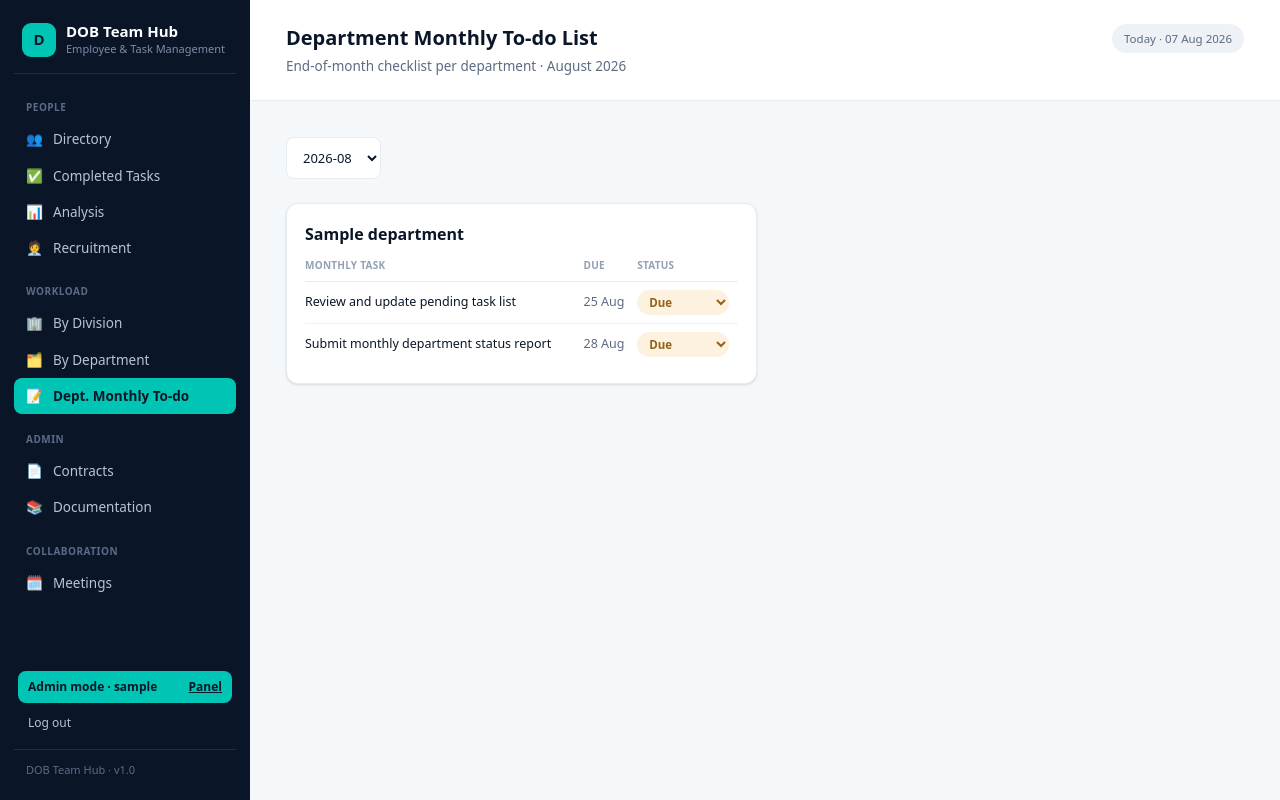
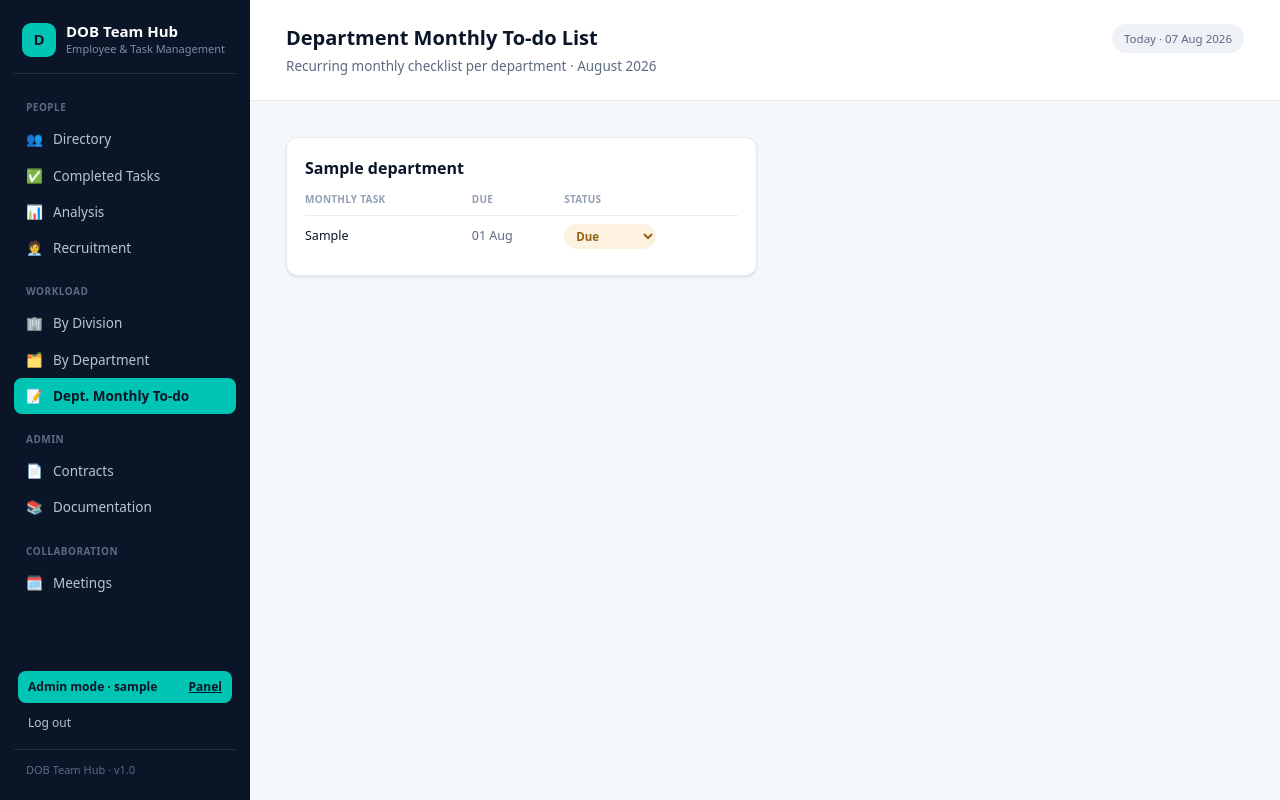
Before and after one commit to dawnbioai/hr_task, a Django app: page /department-monthly-todo/ in a window 1280 px wide. Run offline with Django 5.2, Linux system fonts and the light colour scheme; a user stored in the database is signed in; tables that the repository leaves empty hold one stand-in row (values such as "Sample post"); style sheets or scripts are compiled from the project's sources; some libraries are stand-ins or nearby versions.

Commit message:
Fix production docs 404, simplify Dept Monthly To-do, enforce division/department order
- Serve MEDIA files unconditionally (was DEBUG-only, causing 404 on uploaded
  document downloads in production).
- Department Monthly To-do rebuilt: no more month-based auto-regeneration.
  Admin sets up a permanent recurring checklist per department once; the
  page always shows the current month and just tracks whether each item's
  been completed this month (auto-resets on the 1st).
- Added Division.order and made Department/Opening ordering follow it, so
  Division & Department always list as: General, Central Operation
  Division, Growth Division, DBS, IBAI, DiLab, BSDS, everywhere.

```diff
--- a/django_app/dobhub/urls.py
+++ b/django_app/dobhub/urls.py
@@ -15,14 +15,25 @@ Including another URLconf
     2. Add a URL to urlpatterns:  path('blog/', include('blog.urls'))
 """
 from django.conf import settings
-from django.conf.urls.static import static
+from django.urls import include, path
+from django.views.static import serve as serve_static
+
 from django.contrib import admin
-from django.urls import include, path
 
 urlpatterns = [
     path('admin/', admin.site.urls),
     path('', include('hub.urls')),
 ]
 
-if settings.DEBUG:
-    urlpatterns += static(settings.MEDIA_URL, document_root=settings.MEDIA_ROOT)
+# Serve uploaded documents/CVs unconditionally (not just when DEBUG=True).
+# This is a small internal tool on shared hosting with no separate media
+# server/CDN, so Django serving MEDIA directly is the pragmatic choice here
+# — Django's own docs flag this as unsuitable for high-traffic production,
+# which doesn't apply to this app's scale.
+urlpatterns += [
+    path(
+        f"{settings.MEDIA_URL.lstrip('/')}<path:path>",
+        serve_static,
+        {"document_root": settings.MEDIA_ROOT},
+    ),
+]
--- a/django_app/hub/management/commands/seed_demo_data.py
+++ b/django_app/hub/management/commands/seed_demo_data.py
@@ -16,7 +16,7 @@ from hub.models import (
 
 DIVISIONS = [
     "General", "Central Operation Division", "Growth Division",
-    "DBS", "IBAI", "BSDS", "DiLab",
+    "DBS", "IBAI", "DiLab", "BSDS",
 ]
 
 DEPARTMENT_DIVISION_MAP = {
@@ -316,8 +316,8 @@ class Command(BaseCommand):
             self.stdout.write(self.style.WARNING("Cleared existing hub data."))
 
         divisions = {}
-        for name in DIVISIONS:
-            div, _ = Division.objects.get_or_create(name=name)
+        for index, name in enumerate(DIVISIONS):
+            div, _ = Division.objects.update_or_create(name=name, defaults={"order": index})
             divisions[name] = div
 
         departments = {}
--- a/django_app/hub/monthly_tasks.py
+++ b/django_app/hub/monthly_tasks.py
@@ -1,5 +1,3 @@
-import calendar
-
 PRIORITY_DEPARTMENTS = ["HR Dept.", "Finance Dept."]
 
 TEMPLATES = {
@@ -48,17 +46,19 @@ def get_template(department_name):
     return TEMPLATES.get(department_name, DEFAULT_TEMPLATE)
 
 
-def ensure_monthly_tasks(month_date):
-    """Idempotently create this month's checklist rows for every department."""
+def seed_default_tasks():
+    """One-time setup: create each department's permanent recurring checklist.
+
+    Idempotent (department, task) upsert — safe to call more than once.
+    Nothing here is month-specific; there's no per-month regeneration.
+    """
     from .models import Department, DepartmentMonthlyTask
 
-    last_day = calendar.monthrange(month_date.year, month_date.month)[1]
     for dept in Department.objects.all():
         for task_desc, day in get_template(dept.name):
-            due_date = month_date.replace(day=min(day, last_day))
             DepartmentMonthlyTask.objects.get_or_create(
-                department=dept, month=month_date, task=task_desc,
-                defaults={"due_date": due_date},
+                department=dept, task=task_desc,
+                defaults={"due_day": day},
             )
 
 
@@ -66,6 +66,6 @@ def ordered_departments(queryset):
     def sort_key(d):
         if d.name in PRIORITY_DEPARTMENTS:
             return (0, PRIORITY_DEPARTMENTS.index(d.name), "")
-        return (1, 0, d.name)
+        return (1, d.division.order, d.name)
 
     return sorted(queryset, key=sort_key)
--- a/django_app/hub/templates/hub/department_monthly_todo.html
+++ b/django_app/hub/templates/hub/department_monthly_todo.html
@@ -1,17 +1,9 @@
 {% extends "base.html" %}
 {% block page_title %}Department Monthly To-do List — DOB Team Hub{% endblock %}
 {% block page_heading %}Department Monthly To-do List{% endblock %}
-{% block page_subtitle %}End-of-month checklist per department · {{ month_label }}{% endblock %}
+{% block page_subtitle %}Recurring monthly checklist per department · {{ month_label }}{% endblock %}
 
 {% block content %}
-<form method="get" class="mb-6">
-    <select name="month" onchange="this.form.submit()" class="text-[13px] px-3 py-2.5 rounded-lg border border-[#E7ECF1] bg-white">
-        {% for m in months %}
-        <option value="{{ m }}" {% if selected_month == m %}selected{% endif %}>{{ m }}</option>
-        {% endfor %}
-    </select>
-</form>
-
 <div class="grid gap-4 grid-cols-1 md:grid-cols-2">
     {% for group in groups %}
     <div class="bg-white border rounded-xl shadow-sm p-4.5 {% if group.priority %}border-[#00C4B4]{% else %}border-[#E7ECF1]{% endif %}">
@@ -28,32 +20,32 @@
                 </tr>
             </thead>
             <tbody>
-            {% for t in group.tasks %}
+            {% for row in group.rows %}
                 <tr class="border-b border-[#F0F3F6] last:border-0">
-                    <td class="py-2 pr-2">{{ t.task }}</td>
-                    <td class="py-2 pr-2 text-[#5B6B82] whitespace-nowrap">{{ t.due_date|date:"d M" }}</td>
+                    <td class="py-2 pr-2">{{ row.task.task }}</td>
+                    <td class="py-2 pr-2 text-[#5B6B82] whitespace-nowrap">{{ row.due_date|date:"d M" }}</td>
                     <td class="py-2">
                         {% if user.is_staff %}
-                        <form method="post" action="{% url 'department_monthly_todo_update' t.pk %}">
+                        <form method="post" action="{% url 'department_monthly_todo_update' row.task.pk %}">
                             {% csrf_token %}
                             <input type="hidden" name="next" value="{{ request.get_full_path }}">
                             <select name="status" onchange="this.form.submit()"
                                     class="text-[11.5px] font-semibold px-2 py-1 rounded-full border-0 cursor-pointer
-                                    {% if t.status == 'complete' %}bg-[#E3FBF8] text-[#046B62]{% else %}bg-[#FDF1DF] text-[#946318]{% endif %}">
-                                <option value="due" {% if t.status == "due" %}selected{% endif %}>Due</option>
-                                <option value="complete" {% if t.status == "complete" %}selected{% endif %}>Complete</option>
+                                    {% if row.complete %}bg-[#E3FBF8] text-[#046B62]{% else %}bg-[#FDF1DF] text-[#946318]{% endif %}">
+                                <option value="due" {% if not row.complete %}selected{% endif %}>Due</option>
+                                <option value="complete" {% if row.complete %}selected{% endif %}>Complete</option>
                             </select>
                         </form>
                         {% else %}
                         <span class="text-[11.5px] font-semibold px-2.5 py-1 rounded-full
-                            {% if t.status == 'complete' %}bg-[#E3FBF8] text-[#046B62]{% else %}bg-[#FDF1DF] text-[#946318]{% endif %}">
-                            {{ t.get_status_display }}
+                            {% if row.complete %}bg-[#E3FBF8] text-[#046B62]{% else %}bg-[#FDF1DF] text-[#946318]{% endif %}">
+                            {% if row.complete %}Complete{% else %}Due{% endif %}
                         </span>
                         {% endif %}
                     </td>
                 </tr>
             {% empty %}
-                <tr><td class="py-3 text-[#5B6B82]" colspan="3">No checklist items.</td></tr>
+                <tr><td class="py-3 text-[#5B6B82]" colspan="3">No checklist items yet.</td></tr>
             {% endfor %}
             </tbody>
         </table>
--- a/django_app/hub/views.py
+++ b/django_app/hub/views.py
@@ -20,7 +20,7 @@ from .models import (
     RecruitmentRound,
     Task,
 )
-from .monthly_tasks import PRIORITY_DEPARTMENTS, ensure_monthly_tasks, ordered_departments
+from .monthly_tasks import PRIORITY_DEPARTMENTS, ordered_departments
 
 
 def home(request):
@@ -61,7 +61,7 @@ def directory(request):
             Q(name__icontains=q) | Q(role__icontains=q)
             | Q(department__name__icontains=q) | Q(division__name__icontains=q)
         )
-    employees = employees.order_by("division__name", "department__name", "name")
+    employees = employees.order_by("division__order", "department__name", "name")
 
     divisions = {}
     for emp in employees:
@@ -277,7 +277,7 @@ def analysis(request):
     division_id = request.GET.get("division", "all")
     month = request.GET.get("month", "all")
     months = _completed_months()
-    divisions = Division.objects.filter(employees__isnull=False).distinct().order_by("name")
+    divisions = Division.objects.filter(employees__isnull=False).distinct().order_by("order", "name")
 
     employees = Employee.objects.filter(is_active=True).order_by("name")
     if division_id != "all":
@@ -345,7 +345,7 @@ def meetings_list(request):
     abs_rows = sorted(absence_counts.items(), key=lambda kv: -kv[1])
 
     months = sorted({m.date.strftime("%Y-%m") for m in all_meetings}, reverse=True)
-    departments = Department.objects.order_by("name")
+    departments = Department.objects.order_by("division__order", "name")
 
     month = request.GET.get("month", "all")
     department_id = request.GET.get("department", "all")
@@ -367,7 +367,7 @@ def meetings_list(request):
         "div_rows": div_rows, "abs_rows": abs_rows,
         "months": months, "departments": departments,
         "selected_month": month, "selected_department": department_id,
-        "all_divisions": Division.objects.order_by("name"),
+        "all_divisions": Division.objects.order_by("order", "name"),
         "all_employees": Employee.objects.filter(is_active=True).order_by("name"),
     })
 
@@ -390,40 +390,23 @@ def meeting_create(request):
     return redirect("meetings_list")
 
 
-def _month_range_options(back=5, forward=1):
-    center = date.today().replace(day=1)
-    months = [(center + relativedelta(months=i)).strftime("%Y-%m") for i in range(-back, forward + 1)]
-    return sorted(set(months), reverse=True)
-
-
 @login_required
 def department_monthly_todo(request):
-    month_str = request.GET.get("month", date.today().strftime("%Y-%m"))
-    try:
-        year, mon = map(int, month_str.split("-"))
-        month_date = date(year, mon, 1)
-    except (ValueError, TypeError):
-        month_date = date.today().replace(day=1)
-        month_str = month_date.strftime("%Y-%m")
-
-    ensure_monthly_tasks(month_date)
-
-    months = _month_range_options()
-    if month_str not in months:
-        months.insert(0, month_str)
-        months.sort(reverse=True)
+    today = date.today()
 
     groups = []
-    for dept in ordered_departments(Department.objects.all()):
-        tasks = DepartmentMonthlyTask.objects.filter(department=dept, month=month_date).order_by("due_date")
+    for dept in ordered_departments(Department.objects.select_related("division")):
+        rows = [
+            {"task": t, "due_date": t.due_date_for(today), "complete": t.is_complete_for(today)}
+            for t in dept.monthly_tasks.order_by("due_day", "task")
+        ]
         groups.append({
-            "department": dept, "tasks": tasks,
+            "department": dept, "rows": rows,
             "priority": dept.name in PRIORITY_DEPARTMENTS,
         })
 
     return render(request, "hub/department_monthly_todo.html", {
-        "groups": groups, "months": months, "selected_month": month_str,
-        "month_label": month_date.strftime("%B %Y"),
+        "groups": groups, "month_label": today.strftime("%B %Y"),
     })
 
 
@@ -434,8 +417,11 @@ def department_monthly_todo_update(request, pk):
         raise Http404
     item = get_object_or_404(DepartmentMonthlyTask, pk=pk)
     status = request.POST.get("status")
-    if status in DepartmentMonthlyTask.Status.values:
-        item.status = status
+    if status == "complete":
+        item.last_completed_month = date.today().replace(day=1)
+        item.save()
+    elif status == "due":
+        item.last_completed_month = None
         item.save()
     next_url = request.POST.get("next") or "department_monthly_todo"
     return redirect(next_url)
@@ -481,7 +467,7 @@ def documentation(request):
          "docs": Document.objects.filter(category=key).select_related("department")}
         for key, label in Document.Category.choices
     ]
-    departments = Department.objects.order_by("name")
+    departments = Department.objects.order_by("division__order", "name")
     return render(request, "hub/documentation.html", {
         "groups": groups, "categories": Document.Category.choices, "departments": departments,
     })
```
Also changed, not shown: django_app/hub/admin.py (+17 -23 lines), django_app/hub/models.py (+34 -12 lines), django_app/hub/templates/admin/hub/departmentmonthlytask/bulk_add.html (+5 -9 lines), django_app/hub/migrations/0006_alter_department_options_and_more.py (added), django_app/hub/migrations/0007_seed_default_monthly_tasks.py (added), django_app/hub/migrations/0008_set_division_order.py (added), django_app/hub/migrations/0009_alter_opening_options.py (added).
